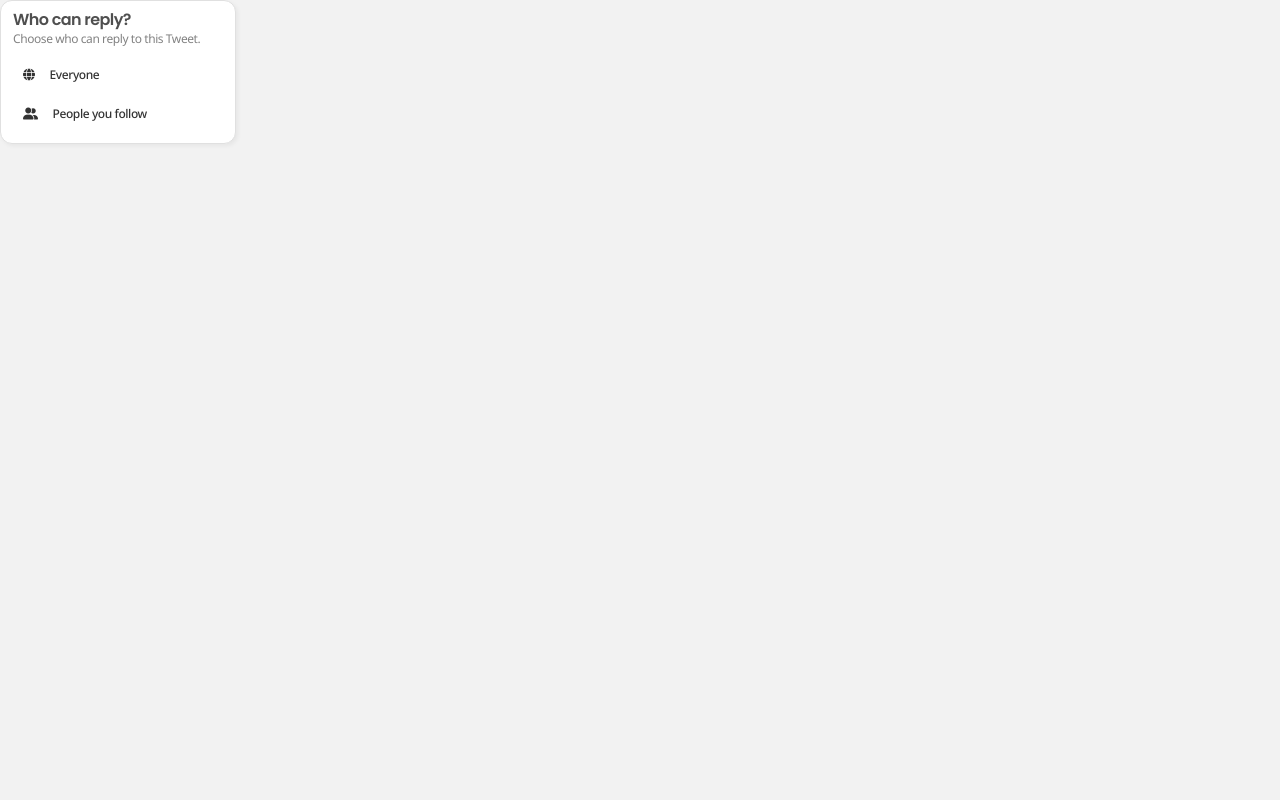
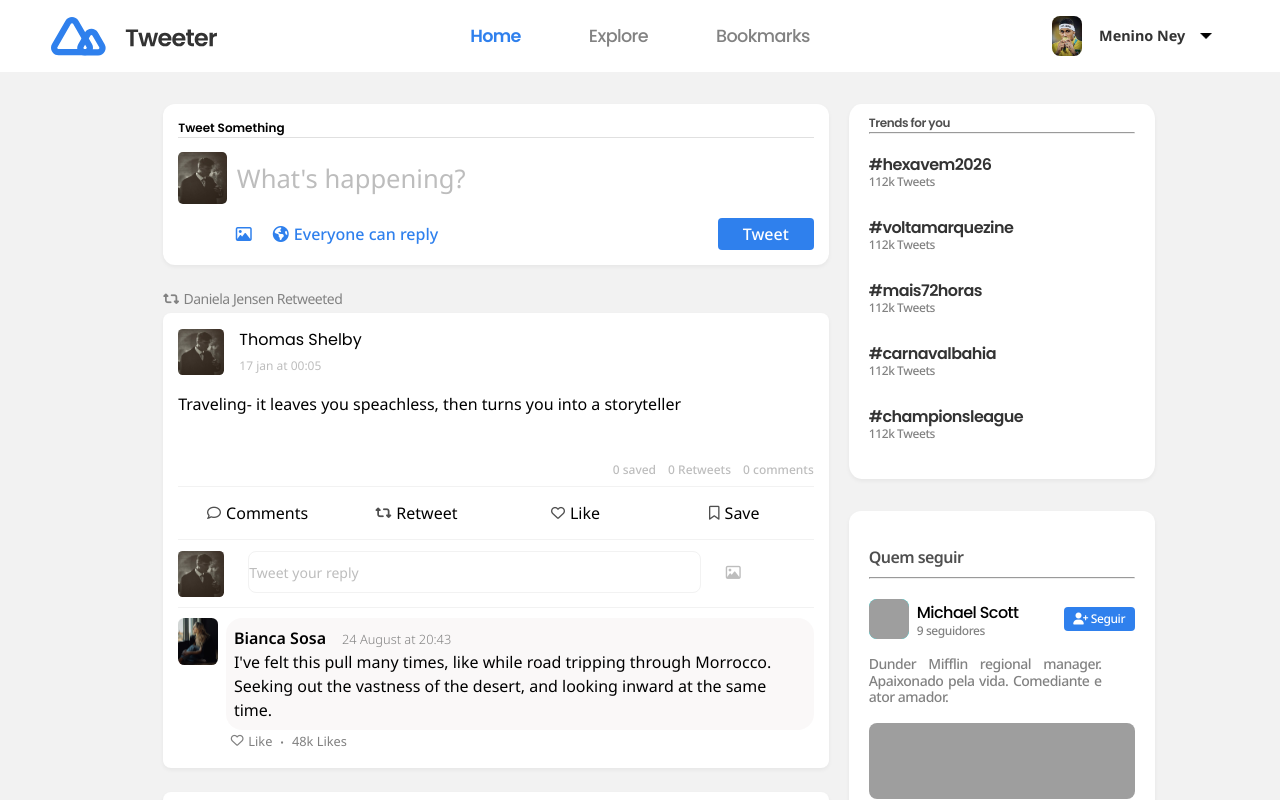
Before and after one commit to Sintese-Jr/twitter-clone-frontend, a React (Create React App) app in the folder projetotreinee/: page / in a window 1280 px wide. Shown: the top 800 px of the page. Built offline with nearby package versions, Linux system fonts and the light colour scheme; grey boxes are pictures that could not be loaded.

Commit message:
correcao index.js

```diff
--- a/projetotreinee/src/index.js
+++ b/projetotreinee/src/index.js
@@ -3,13 +3,12 @@ import ReactDOM from 'react-dom/client';
 import './styles/index.css';
 import { BrowserRouter } from 'react-router-dom'
 import App from './App';
-import WhoCanReply from './components/WhoCanReply/WhoCanReply';
 
 
 
 const root = ReactDOM.createRoot(document.getElementById('root'));
 root.render(
-   <WhoCanReply>
-
-   </WhoCanReply>
+   <BrowserRouter>
+       <App />
+   </BrowserRouter>
 );
```
